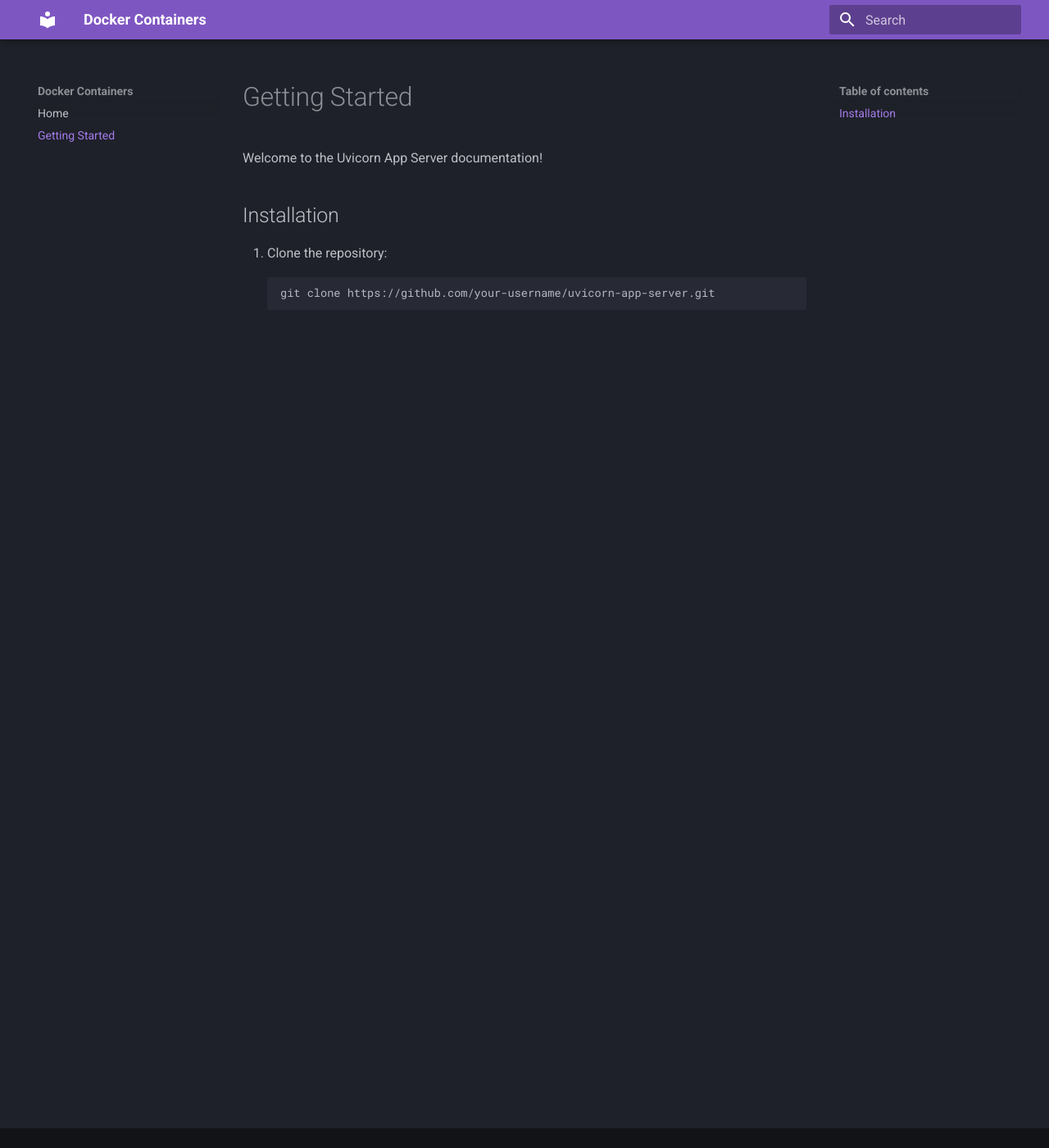
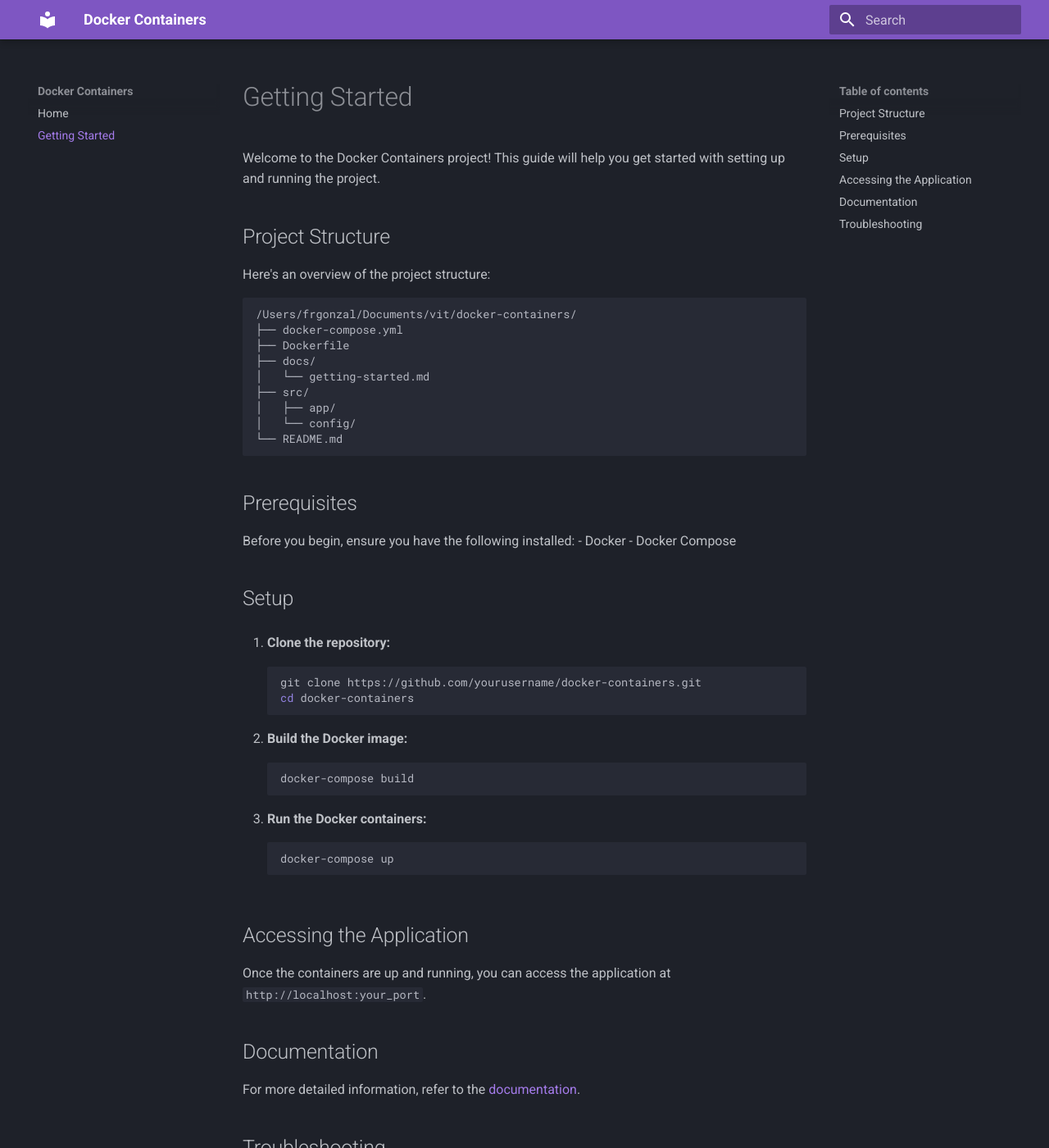
Before and after one commit to janobourian/docker-containers, an MkDocs documentation site: the page built from docs/getting-started.md, in a window 1280 px wide and 1400 px high. Shown: the whole window at 82% size. Built offline with MkDocs 1.6.1 and Material for MkDocs 9.7.7, drawn with Linux system fonts in a browser that asks for light colours; some of the changed text lies outside the part shown.

Commit message:
add: first deploy with the correct version

````diff
--- a/docs/getting-started.md
+++ b/docs/getting-started.md
@@ -1,8 +1,62 @@
 # Getting Started
-Welcome to the Uvicorn App Server documentation!
 
-## Installation
-1. Clone the repository:
+Welcome to the Docker Containers project! This guide will help you get started with setting up and running the project.
+
+## Project Structure
+
+Here's an overview of the project structure:
+
+```
+/Users/frgonzal/Documents/vit/docker-containers/
+├── docker-compose.yml
+├── Dockerfile
+├── docs/
+│   └── getting-started.md
+├── src/
+│   ├── app/
+│   └── config/
+└── README.md
+```
+
+## Prerequisites
+
+Before you begin, ensure you have the following installed:
+- Docker
+- Docker Compose
+
+## Setup
+
+1. **Clone the repository:**
    ```sh
-   git clone https://github.com/your-username/uvicorn-app-server.git
+   git clone https://github.com/yourusername/docker-containers.git
+   cd docker-containers
    ```
+
+2. **Build the Docker image:**
+   ```sh
+   docker-compose build
+   ```
+
+3. **Run the Docker containers:**
+   ```sh
+   docker-compose up
+   ```
+
+## Accessing the Application
+
+Once the containers are up and running, you can access the application at `http://localhost:your_port`.
+
+## Documentation
+
+For more detailed information, refer to the [documentation](./docs).
+
+## Troubleshooting
+
+If you encounter any issues, check the logs using:
+```sh
+docker-compose logs
+```
+
+Feel free to reach out for support if you need further assistance.
+
+Happy coding!
````
Also changed, not shown: README.md (+1 -1 lines), docs/index.md (+0 -7 lines), image-1.png (deleted), image.png (added).
